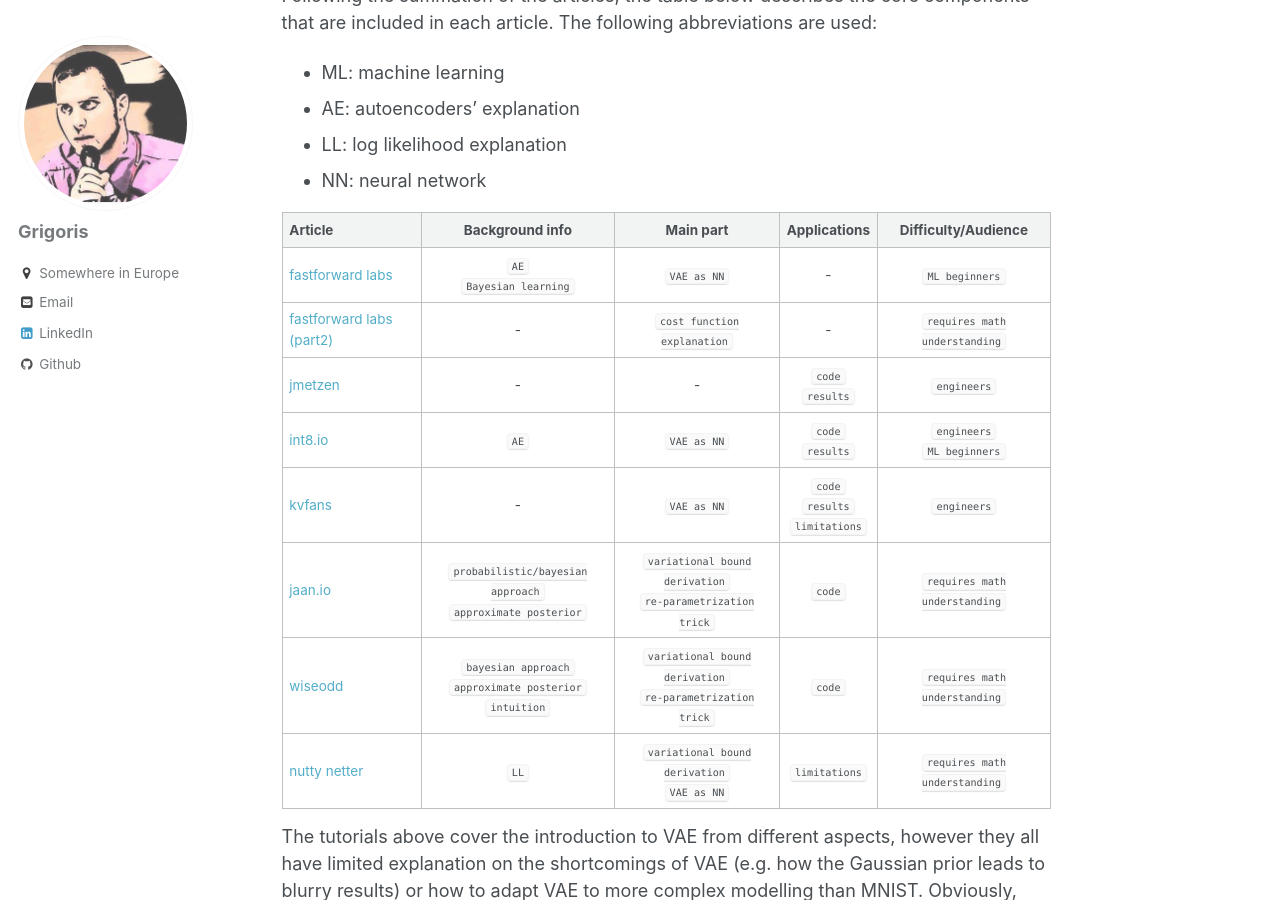
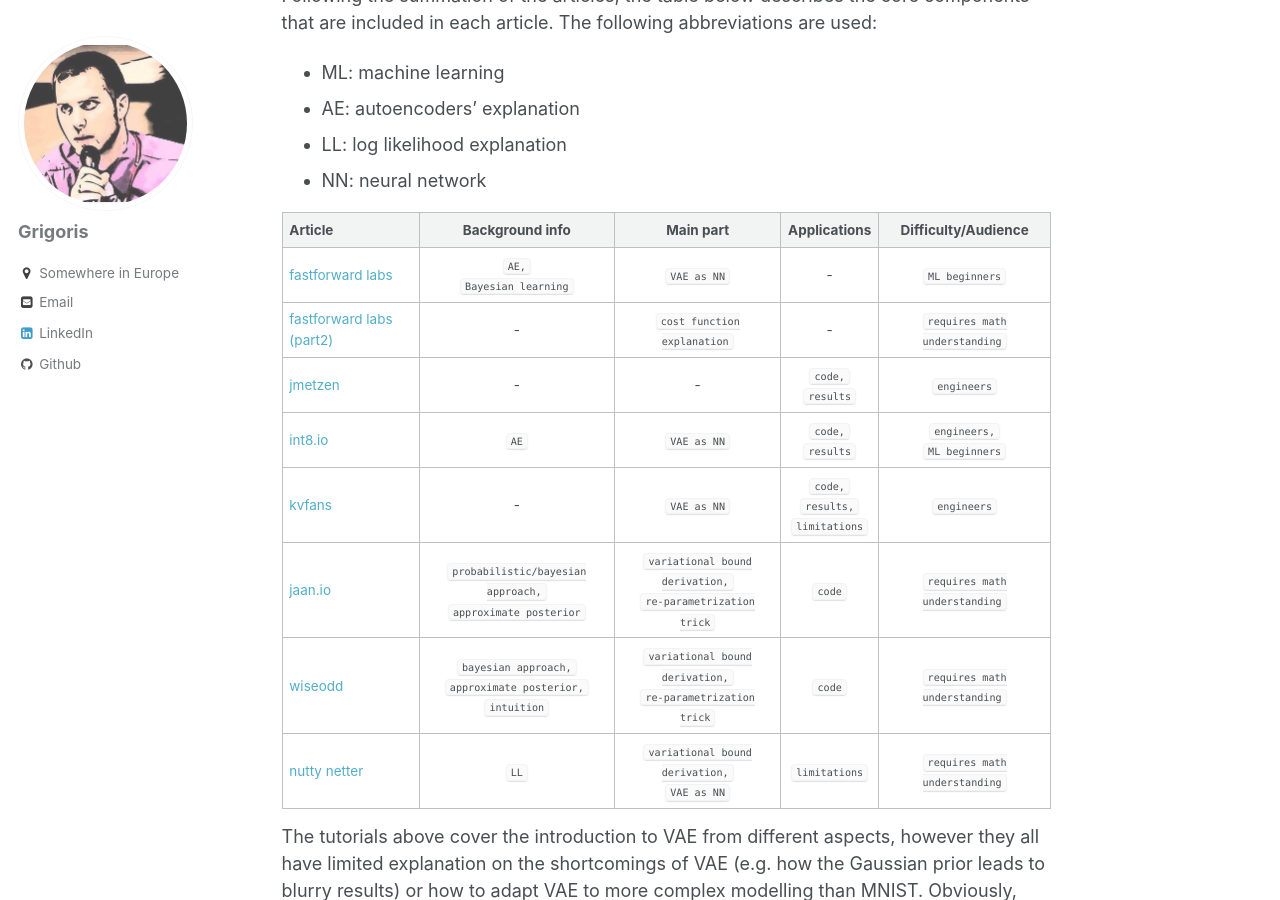
Before and after one commit to grigorisg9gr/grigorisg9gr.github.io, a Jekyll site: the page built from _posts/2017-08-20-vae-review.md, in a window 1280 px wide and 900 px high, scrolled down 1763 px. Built offline with Jekyll 4.4.1, drawn with Linux system fonts in a browser that asks for light colours.

```diff
--- a/_posts/2017-08-20-vae-review.md
+++ b/_posts/2017-08-20-vae-review.md
@@ -40,14 +40,14 @@ Following the summation of the articles, the table below describes the core comp
 
 | Article | Background info | Main part | Applications | Difficulty/Audience |
 |---------|:---------------:|:---------:|:------------:|:----------:|
-|[fastforward labs](http://blog.fastforwardlabs.com/2016/08/12/introducing-variational-autoencoders-in-prose-and.html)| `AE`<br/>`Bayesian learning` |`VAE as NN`|     -         | `ML beginners` |
+|[fastforward labs](http://blog.fastforwardlabs.com/2016/08/12/introducing-variational-autoencoders-in-prose-and.html)| `AE,`<br/>`Bayesian learning` |`VAE as NN`|     -         | `ML beginners` |
 |[fastforward labs (part2)](http://blog.fastforwardlabs.com/2016/08/22/under-the-hood-of-the-variational-autoencoder-in.html)| - | `cost function explanation` |     -         | `requires math understanding` |
-|[jmetzen](https://jmetzen.github.io/2015-11-27/vae.html)|  -  | -  |    `code`<br/>`results`  | `engineers` |
-|[int8.io](http://int8.io/variational-autoencoder-in-tensorflow/)|`AE` | `VAE as NN` | `code`<br/>`results` | `engineers`<br/>`ML beginners` |
-|[kvfans](http://kvfrans.com/variational-autoencoders-explained/)| - | `VAE as NN` | `code`<br/>`results`<br/>`limitations` | `engineers` |
-|[jaan.io](https://jaan.io/what-is-variational-autoencoder-vae-tutorial/)| `probabilistic/bayesian approach`<br/>`approximate posterior` |`variational bound derivation`<br/>`re-parametrization trick`| `code` | `requires math understanding` |
-|[wiseodd](https://wiseodd.github.io/techblog/2016/12/10/variational-autoencoder/)| `bayesian approach`<br/>`approximate posterior`<br/>`intuition`|`variational bound derivation`<br/>`re-parametrization trick`| `code`| `requires math understanding` |
-|[nutty netter](https://www.youtube.com/watch?v=h0UE8FzdE8U)| `LL` | `variational bound derivation`<br/>`VAE as NN`| `limitations` | `requires math understanding` |
+|[jmetzen](https://jmetzen.github.io/2015-11-27/vae.html)|  -  | -  |    `code,`<br/>`results`  | `engineers` |
+|[int8.io](http://int8.io/variational-autoencoder-in-tensorflow/)|`AE` | `VAE as NN` | `code,`<br/>`results` | `engineers,`<br/>`ML beginners` |
+|[kvfans](http://kvfrans.com/variational-autoencoders-explained/)| - | `VAE as NN` | `code,`<br/>`results,`<br/>`limitations` | `engineers` |
+|[jaan.io](https://jaan.io/what-is-variational-autoencoder-vae-tutorial/)| `probabilistic/bayesian approach,`<br/>`approximate posterior` |`variational bound derivation,`<br/>`re-parametrization trick`| `code` | `requires math understanding` |
+|[wiseodd](https://wiseodd.github.io/techblog/2016/12/10/variational-autoencoder/)| `bayesian approach,`<br/>`approximate posterior,`<br/>`intuition`|`variational bound derivation,`<br/>`re-parametrization trick`| `code`| `requires math understanding` |
+|[nutty netter](https://www.youtube.com/watch?v=h0UE8FzdE8U)| `LL` | `variational bound derivation,`<br/>`VAE as NN`| `limitations` | `requires math understanding` |
 
 
 The tutorials above cover the introduction to VAE from different aspects, however they all have limited explanation on the shortcomings of VAE (e.g. how the Gaussian prior leads to blurry results) or how to adapt VAE to more complex modelling than MNIST.
```
